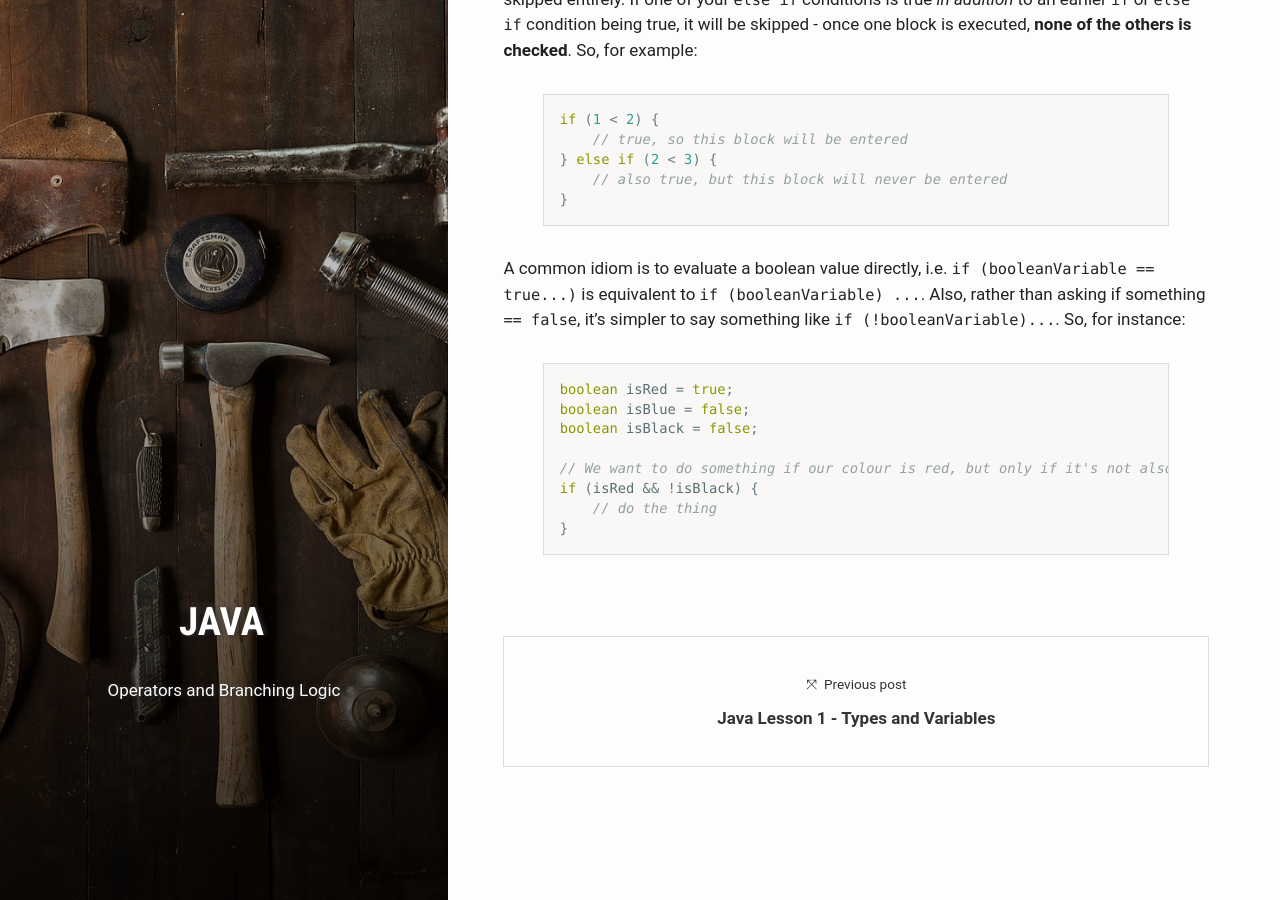
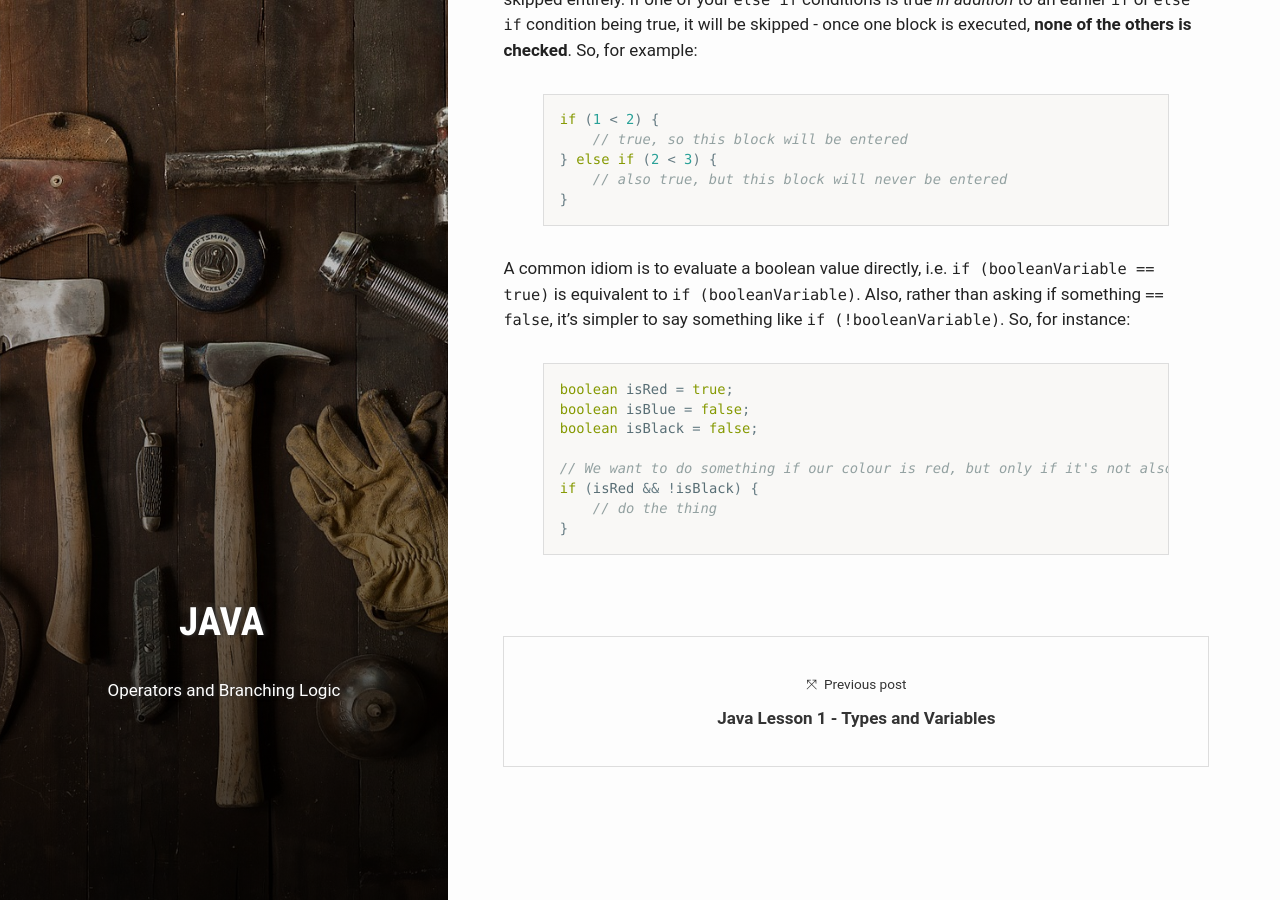
Before and after one commit to esummers1/esummers1.github.io, a Jekyll site: the page built from _posts/2019-10-05-java-lesson-2-logic.md, in a window 1280 px wide and 900 px high, scrolled down 1419 px. Built offline with Jekyll 4.4.1, drawn with Linux system fonts in a browser that asks for light colours.

```diff
--- a/_posts/2019-10-05-java-lesson-2-logic.md
+++ b/_posts/2019-10-05-java-lesson-2-logic.md
@@ -65,7 +65,7 @@ if (1 < 2) {
 }
 {% endhighlight %}
 
-A common idiom is to evaluate a boolean value directly, i.e. `if (booleanVariable == true...)` is equivalent to `if (booleanVariable) ...`. Also, rather than asking if something `== false`, it's simpler to say something like `if (!booleanVariable)...`. So, for instance:
+A common idiom is to evaluate a boolean value directly, i.e. `if (booleanVariable == true)` is equivalent to `if (booleanVariable)`. Also, rather than asking if something `== false`, it's simpler to say something like `if (!booleanVariable)`. So, for instance:
 
 {% highlight java %}
 boolean isRed = true;
```
